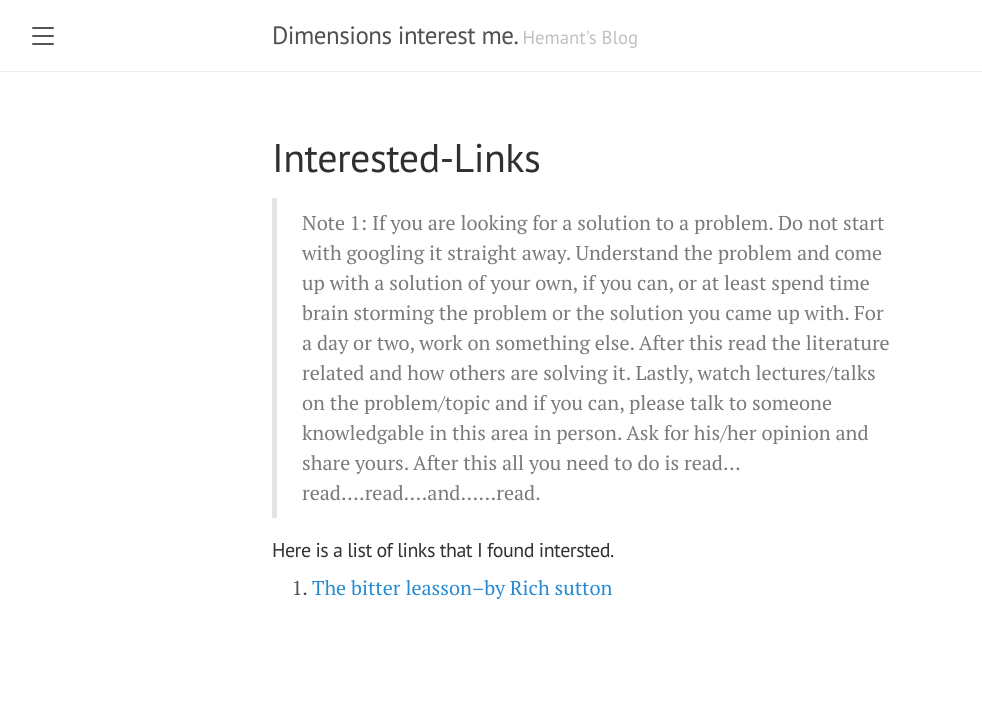
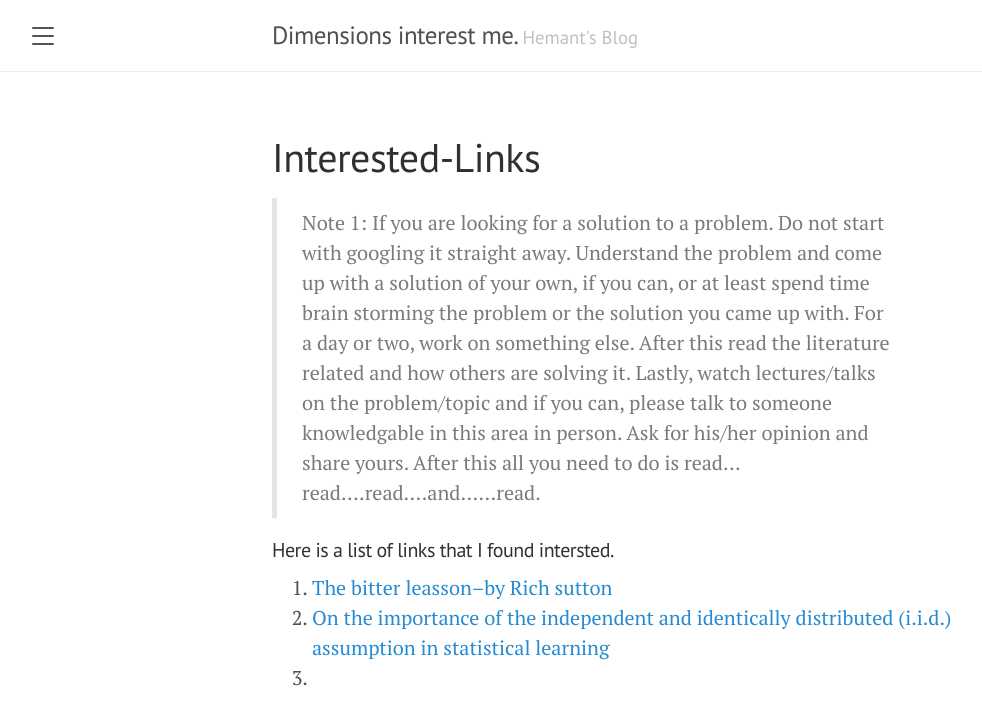
Before and after one commit to raotnameh/raotnameh.github.io, a Jekyll site: the page built from interested-links.md, in a window 1280 px wide. Shown: the top 725 px of the page, without its empty margins (8-990 px from the left). Built offline with Jekyll 4.4.1, drawn with Linux system fonts in a browser that asks for light colours.

Commit message:
it's just my website

```diff
--- a/interested-links.md
+++ b/interested-links.md
@@ -8,3 +8,5 @@ title: Interested-Links
 #### Here is a list of links that I found intersted.
 
 1. [The bitter leasson--by Rich sutton](http://www.incompleteideas.net/IncIdeas/BitterLesson.html)
+2. [On the importance of the independent and identically distributed (i.i.d.) assumption in statistical learning](https://stats.stackexchange.com/questions/213464/on-the-importance-of-the-i-i-d-assumption-in-statistical-learning)
+3.
```
